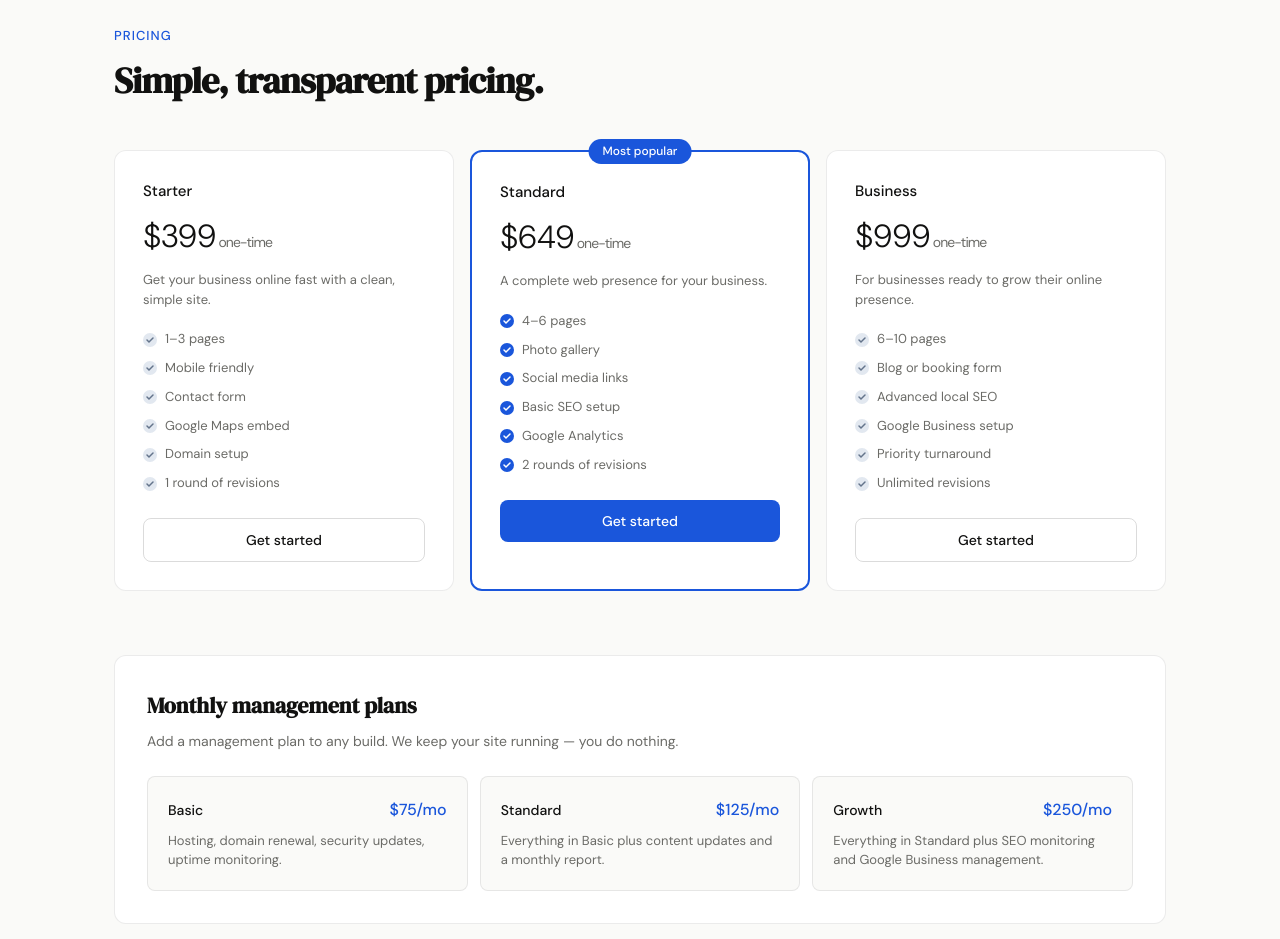
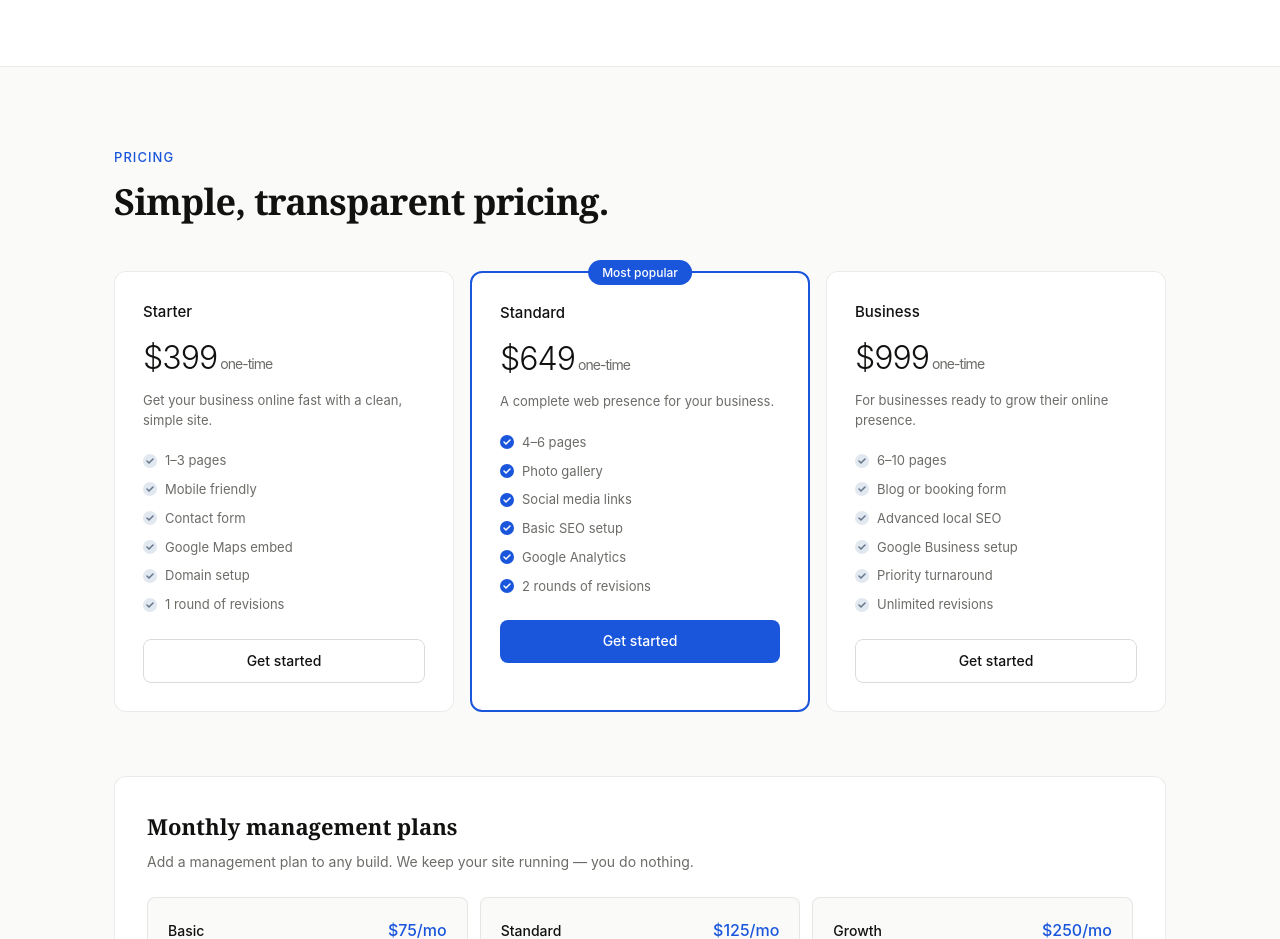
Before and after one commit to StudyFlashForge/frederickwebco, a Next.js app in the folder frederickwebco/frederickwebco/: page / in a window 1280 px wide. Shown: the part 1520-2459 px from the top of the page. Built offline with nearby package versions, Linux system fonts and the light colour scheme.

Commit message:
Update globals.css

```diff
--- a/frederickwebco/frederickwebco/app/globals.css
+++ b/frederickwebco/frederickwebco/app/globals.css
@@ -1,8 +1,6 @@
-@import url('https://fonts.googleapis.com/css2?family=DM+Sans:wght@300;400;500&family=DM+Serif+Display&display=swap');
-
 :root {
-  --font-sans: 'DM Sans', sans-serif;
-  --font-serif: 'DM Serif Display', serif;
+  --font-sans: 'Georgia', serif;
+  --font-serif: 'Georgia', serif;
 
   --blue: #1a56db;
   --blue-light: #ebf0fd;
@@ -23,7 +21,7 @@
 html { scroll-behavior: smooth; }
 
 body {
-  font-family: var(--font-sans);
+  font-family: -apple-system, BlinkMacSystemFont, 'Segoe UI', sans-serif;
   background: var(--bg);
   color: var(--text);
   font-size: 16px;
@@ -32,18 +30,12 @@ body {
 }
 
 a { text-decoration: none; color: inherit; }
-button { cursor: pointer; font-family: var(--font-sans); }
+button { cursor: pointer; font-family: inherit; }
 ul { list-style: none; }
 
-/* Animations */
 @keyframes fadeUp {
   from { opacity: 0; transform: translateY(20px); }
   to { opacity: 1; transform: translateY(0); }
-}
-
-@keyframes fadeIn {
-  from { opacity: 0; }
-  to { opacity: 1; }
 }
 
 .animate-fade-up {
```
